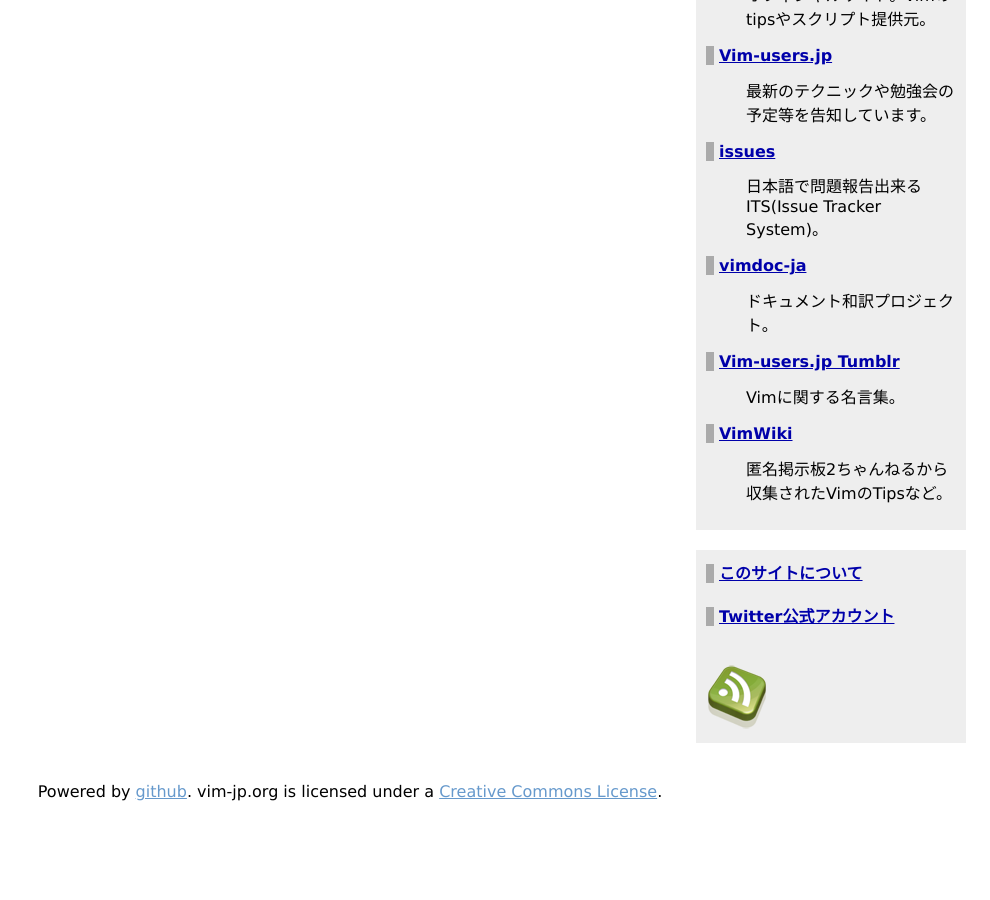
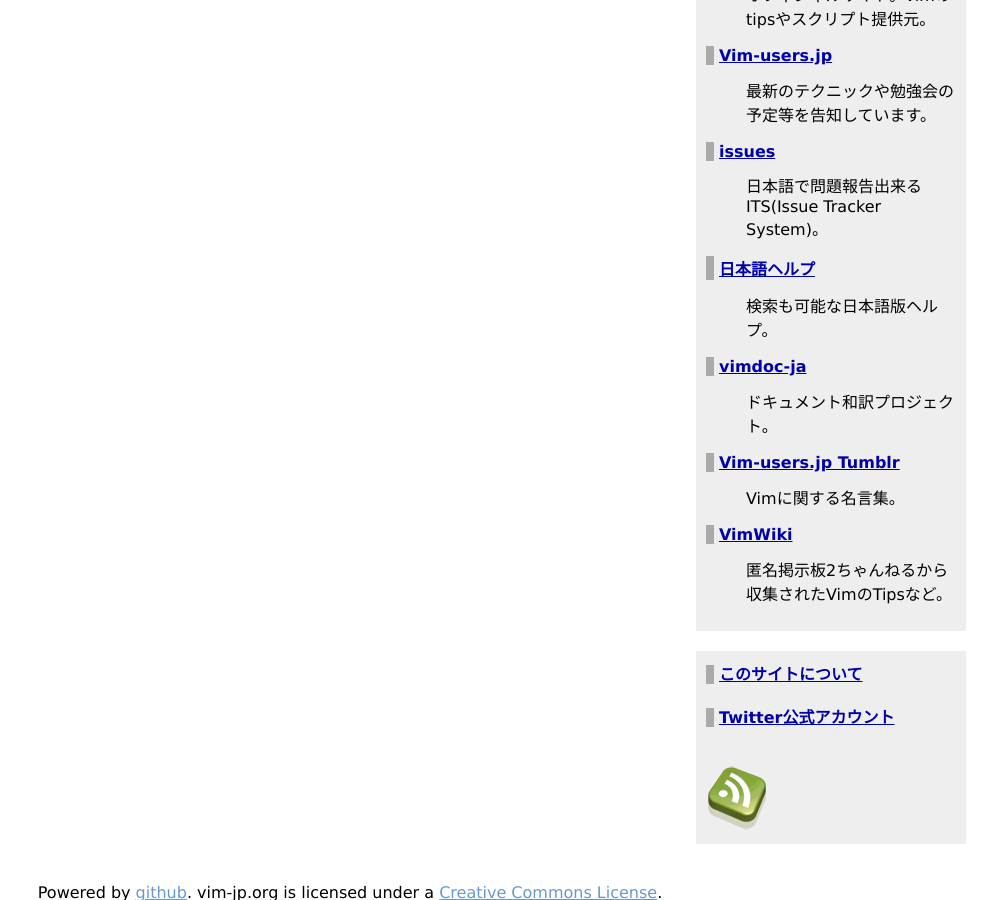
Before and after one commit to vim-jp/vim-jp.github.io, a Jekyll site: the page built from 403.html, in a window 1280 px wide and 900 px high, scrolled down 596 px. Shown: the whole window, without its empty margins (290-1280 px from the left). Built offline with Jekyll 4.4.1, drawn with Linux system fonts in a browser that asks for light colours; nearby versions of some CDN libraries; Markdown is read by kramdown in place of the engine named in the settings; comment, search, counter and statistics services are not loaded; before the commit the page ends 1440 px from its top, so only the background shows below that.

Commit message:
add link to vimdoc-ja.

```diff
--- a/_layouts/default.html
+++ b/_layouts/default.html
@@ -56,6 +56,8 @@
 					<dd>最新のテクニックや勉強会の予定等を告知しています。</dd>
 					<dt><a href="http://github.com/vim-jp/issues/issues">issues</a></dt>
 					<dd>日本語で問題報告出来るITS(Issue Tracker System)。</dd>
+					<dt><a href="http://vim-jp.org/vimdoc-ja/">日本語ヘルプ</a></dt>
+					<dd>検索も可能な日本語版ヘルプ。</dd>
 					<dt><a href="http://github.com/vim-jp/vimdoc-ja/">vimdoc-ja</a></dt>
 					<dd>ドキュメント和訳プロジェクト。</dd>
 					<dt><a href="http://vim-users-jp.tumblr.com/">Vim-users.jp Tumblr</a></dt>
```
